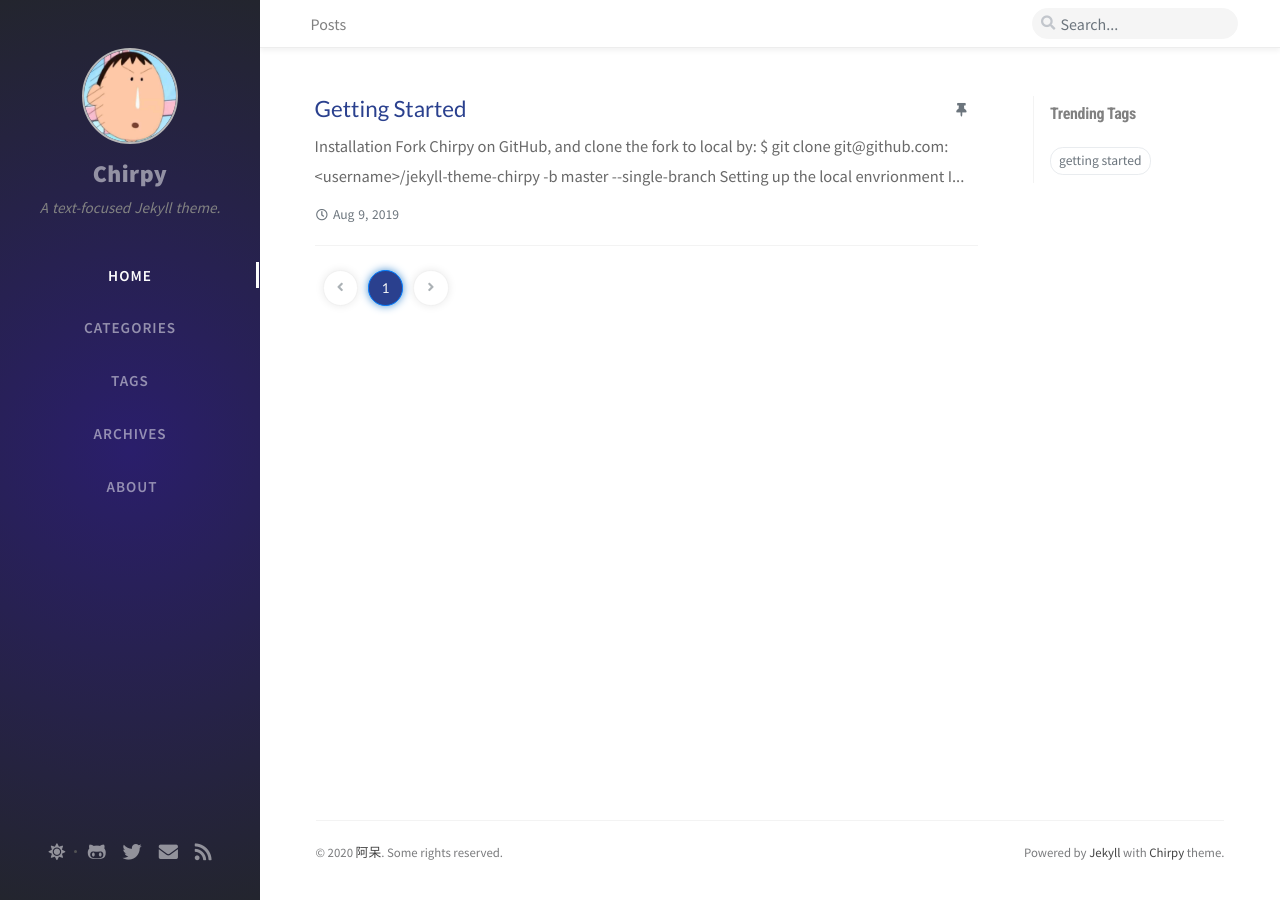
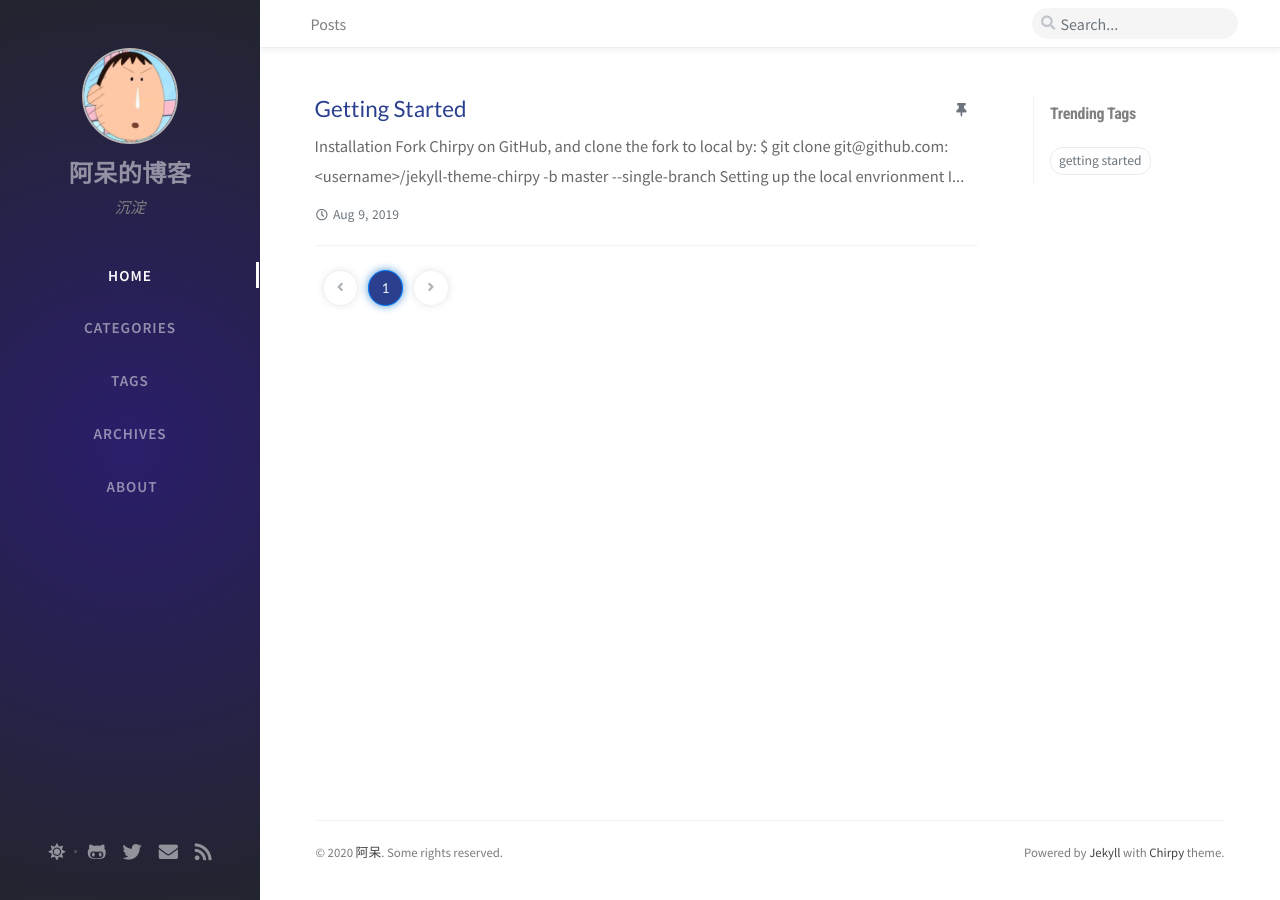
Before and after one commit to czh451060866/czh451060866.github.io, a Jekyll site: the page built from index.html, in a window 1280 px wide. Built offline with Jekyll 4.4.1, drawn with Linux system fonts in a browser that asks for light colours; nearby versions of some CDN libraries; the list of posts is cut into pages by our own code; comment, search, counter and statistics services are not loaded.

Commit message:
change config

```diff
--- a/_config.yml
+++ b/_config.yml
@@ -8,9 +8,9 @@
 # jekyll-seo-tag settings › https://github.com/jekyll/jekyll-seo-tag/blob/master/docs/usage.md
 #--------------------------
 
-title: Chirpy                          # the main title
+title: 阿呆的博客                          # the main title
 
-tagline: A text-focused Jekyll theme.  # it will display as the sub-title
+tagline: 沉淀  # it will display as the sub-title
 
 description: >-                        # used by seo meta and the atom feed
   A minimal, portfolio, sidebar,
@@ -28,14 +28,14 @@ github:
   username: czh451060866             # change to your github username
 
 twitter:
-  username: twitter_username            # change to your twitter username
+  username: none            # change to your twitter username
 
 social:
   name: 阿呆                  # it will shows as the copyright owner in Footer
   email: 451060866@qq.com             # change to your email address
   links:
     # The first element serves as the copyright owner's link
-    - https://twitter.com/username      # change to your twitter homepage
+    - https://twitter.com/none      # change to your twitter homepage
     - https://github.com/czh451060866       # change to your github homepage
     # Uncomment below to add more social links
     # - https://www.facebook.com/username
```
